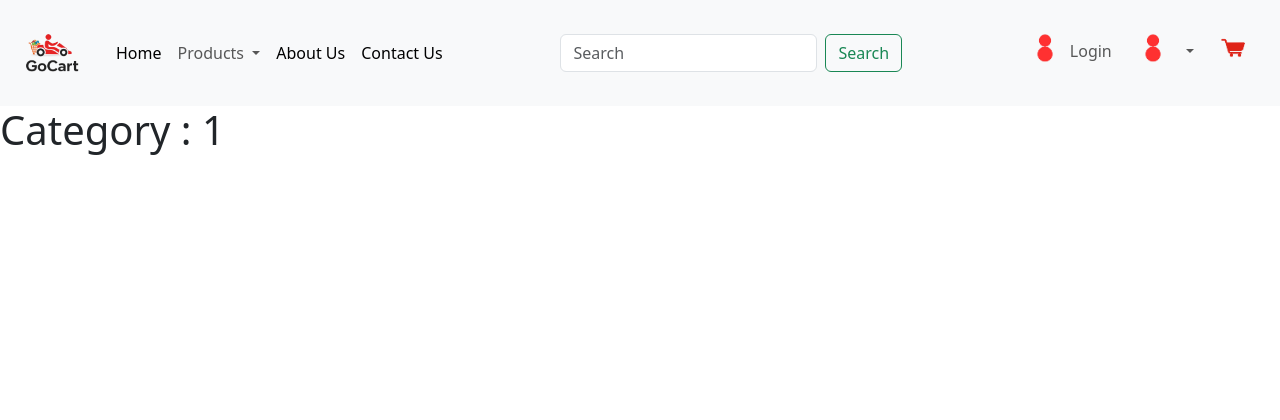
After one commit to dipeshluitel/Ecommerce-Website, a Django app: page /gocart/category/1 in a window 1280 px wide. The commit adds this page. Shown: the top 420 px of the page. Run offline with Django 5.2, Linux system fonts and the light colour scheme; some libraries are stand-ins or nearby versions.

Commit message:
add(template):category template created and  from admin panel 20 diffect objects are created

```diff
--- a/ecommerce/goCart/templates/goCart/base.html
+++ b/ecommerce/goCart/templates/goCart/base.html
@@ -37,12 +37,12 @@
                             Products
                         </a>
                         <ul class="dropdown-menu">
-                            <li><a class="dropdown-item" href="#">Women's Clothes</a></li>
-                            <li><a class="dropdown-item" href="#">Men's Clothes</a></li>
-                            <li><a class="dropdown-item" href="#">Childern Clothes</a></li>
-                            <li><a class="dropdown-item" href="#">Kitchen</a></li>
-                            <li><a class="dropdown-item" href="#">Tech</a></li>
-                            <li><a class="dropdown-item" href="#">Fashion</a></li>
+                            <li><a class="dropdown-item" href="{% url 'goCart:category' 'wc'%}">Women's Clothes</a></li>
+                            <li><a class="dropdown-item" href="{% url 'goCart:category' 'mc'%}">Men's Clothes</a></li>
+                            <li><a class="dropdown-item" href="{% url 'goCart:category' 'cc'%}">Childern Clothes</a></li>
+                            <li><a class="dropdown-item" href="{% url 'goCart:category' 'k'%}">Kitchen</a></li>
+                            <li><a class="dropdown-item" href="{% url 'goCart:category' 't'%}">Tech</a></li>
+                            <li><a class="dropdown-item" href="{% url 'goCart:category' 'f'%}">Fashion</a></li>
                         </ul>
                     </li>
                     <li class="nav-item">
--- /dev/null
+++ b/ecommerce/goCart/templates/goCart/category.html
@@ -0,0 +1,8 @@
+{% extends "goCart/base.html" %}
+{% load static %}
+{% block title %}Category{% endblock title %}
+
+
+{% block main-content %}
+<h1>Category : {{val}}</h1>
+{% endblock main-content %}
--- a/ecommerce/goCart/urls.py
+++ b/ecommerce/goCart/urls.py
@@ -5,4 +5,5 @@ app_name = 'goCart'
 
 urlpatterns = [
     path('home/', views.home, name='home'),
+    path('category/<slug:val>', views.CategoryView.as_view(), name='category'),
 ]
--- a/ecommerce/goCart/views.py
+++ b/ecommerce/goCart/views.py
@@ -1,6 +1,11 @@
 from django.shortcuts import render
 from django.http import HttpResponse
+from django.views import View
 
 # Create your views here.
 def home(request):
     return render(request, 'goCart/home.html')
+
+class CategoryView(View):
+    def get(self,request,val):
+        return render(request, 'goCart/category.html',locals())
```
Also changed, not shown: ecommerce/db.sqlite3, ecommerce/media/product/glassWear1male.jpg (added), ecommerce/media/product/glassWear2male.jpg (added).
